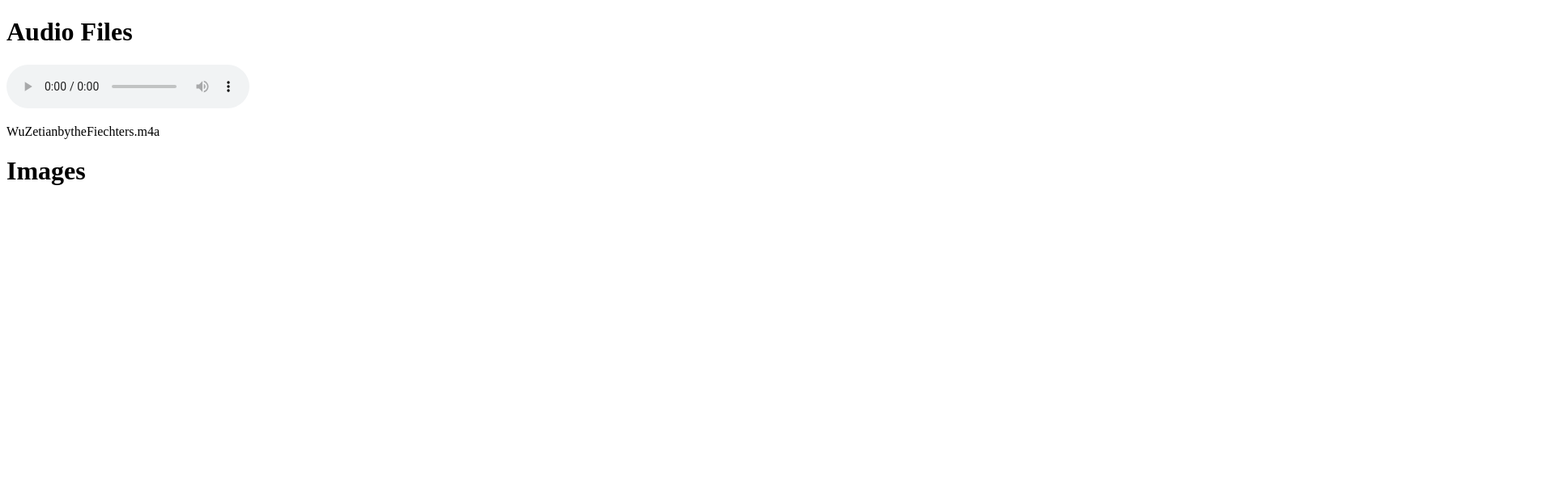
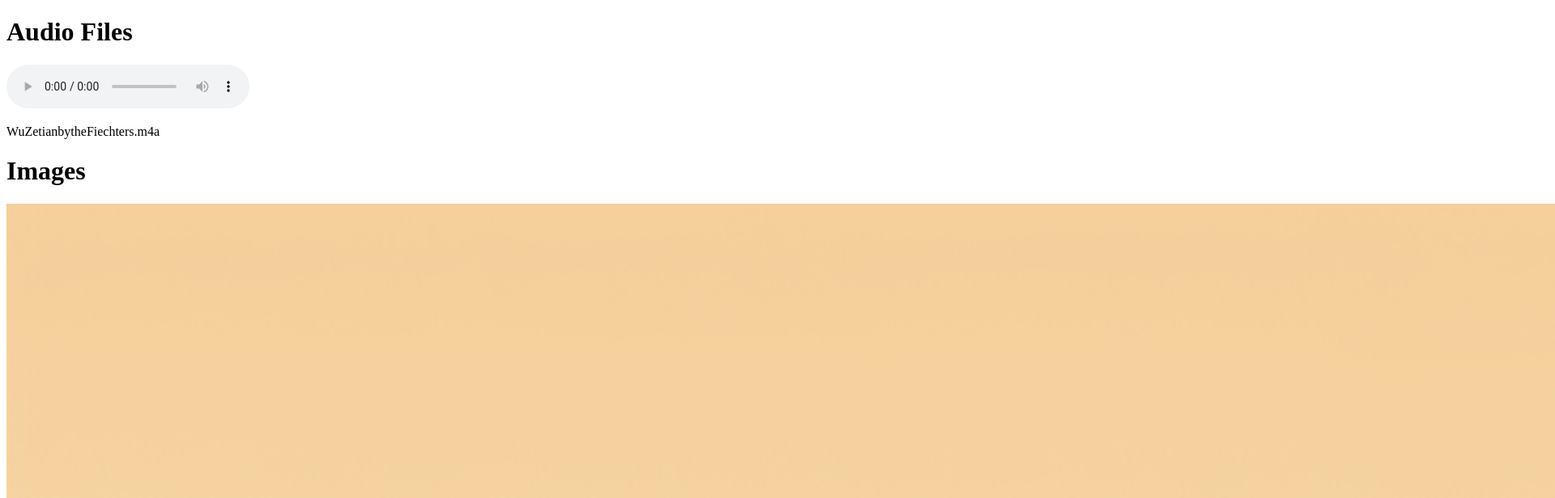
Before and after one commit to Kennetht482/Website, a plain HTML site: page index.html in a window 1280 px wide. Shown: the top 616 px of the page at 81% size, 1920 px wide, since content can reach past the window. Drawn offline with Linux system fonts and the light colour scheme.

Commit message:
Add Chinese New Year image to index.html

```diff
--- a/index.html
+++ b/index.html
@@ -19,6 +19,8 @@ Your browser does not support the audio element.
 
 <h1>Images</h1>
 
+<img src="images/chinesenewyearstock.jpg" >
+
 </body>
 </body>
 </html>
```
